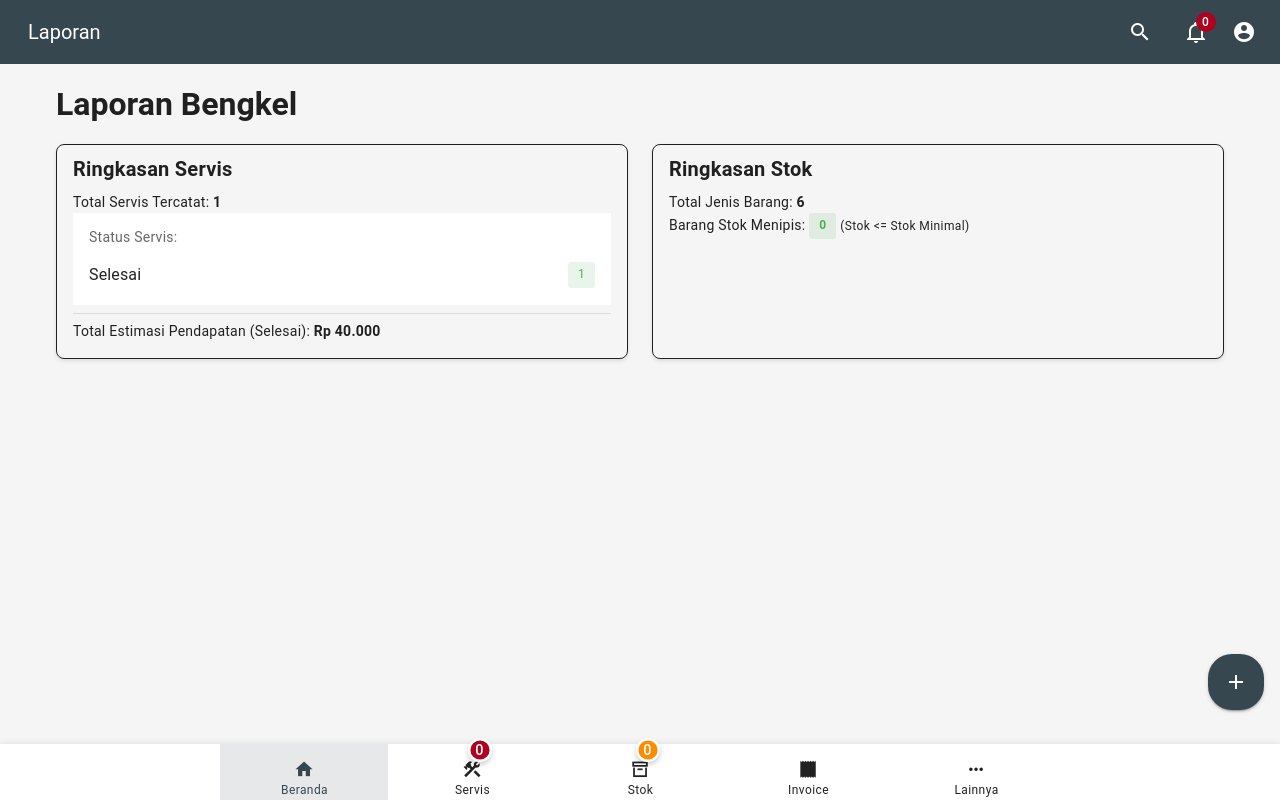
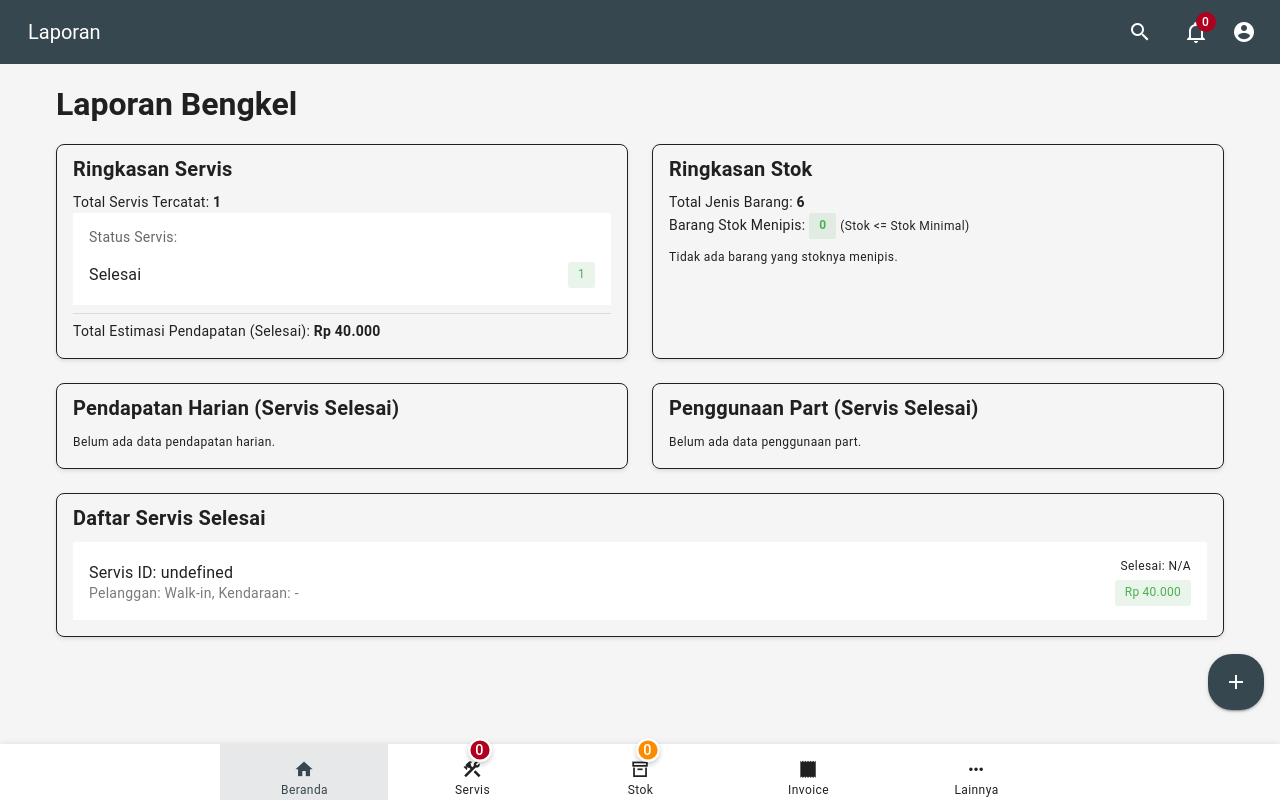
Before and after one commit to widiyanata/bengkel, a Vue app in the folder bengkelku-mobile/: page /laporan in a window 1280 px wide. Built offline with nearby package versions, Linux system fonts and the light colour scheme.

Commit message:
feat(reporting): implement basic reports (low stock, daily revenue, parts usage, completed services)

```diff
--- a/bengkelku-mobile/src/views/ReportingPage.vue
+++ b/bengkelku-mobile/src/views/ReportingPage.vue
@@ -40,8 +40,23 @@
                  </v-chip>
                  <span class="text-caption ml-1">(Stok &lt;= Stok Minimal)</span> <!-- Corrected Entity -->
               </p>
-             <!-- Add more stock details later if needed -->
-             <!-- e.g., list low stock items -->
+             <!-- List Low Stock Items -->
+             <v-list v-if="lowStockItemsList.length > 0" density="compact" class="mt-2">
+                <v-list-subheader>Barang Stok Menipis:</v-list-subheader>
+                <v-list-item
+                  v-for="item in lowStockItemsList"
+                  :key="item.itemId"
+                  :title="item.namaItem"
+                >
+                  <template v-slot:append>
+                    <v-chip size="x-small" color="error" label>
+                      Stok: {{ item.stokSaatIni }} / Min: {{ item.stokMinimal }}
+                    </v-chip>
+                  </template>
+                </v-list-item>
+              </v-list>
+              <p v-else class="text-caption mt-2">Tidak ada barang yang stoknya menipis.</p>
+
            </v-card-text>
             <v-card-text v-else class="text-center">
               <v-progress-circular indeterminate color="primary"></v-progress-circular>
@@ -49,6 +64,92 @@
             </v-card-text>
          </v-card>
        </v-col>
+
+      <!-- Daily Revenue Card -->
+      <v-col cols="12" md="6">
+        <v-card variant="outlined" class="fill-height">
+          <v-card-title>Pendapatan Harian (Servis Selesai)</v-card-title>
+          <v-card-text v-if="!loading">
+            <v-list v-if="dailyRevenueData.length > 0" density="compact">
+              <v-list-item
+                v-for="item in dailyRevenueData"
+                :key="item.date"
+                :title="formatDate(item.date)"
+              >
+                <template v-slot:append>
+                  <v-chip size="small" color="success" label>
+                    {{ formatCurrency(item.revenue) }}
+                  </v-chip>
+                </template>
+              </v-list-item>
+            </v-list>
+            <p v-else class="text-caption">Belum ada data pendapatan harian.</p>
+          </v-card-text>
+          <v-card-text v-else class="text-center">
+            <v-progress-circular indeterminate color="primary"></v-progress-circular>
+            <p>Memuat data pendapatan...</p>
+          </v-card-text>
+        </v-card>
+      </v-col>
+
+      <!-- Parts Usage Card -->
+      <v-col cols="12" md="6">
+        <v-card variant="outlined" class="fill-height">
+          <v-card-title>Penggunaan Part (Servis Selesai)</v-card-title>
+          <v-card-text v-if="!loading">
+            <v-list v-if="partsUsageData.length > 0" density="compact">
+              <v-list-item
+                v-for="item in partsUsageData"
+                :key="item.itemId"
+                :title="item.namaItem"
+                :subtitle="`Kode: ${item.kodeItem || '-'}`"
+              >
+                <template v-slot:append>
+                  <v-chip size="small" color="info" label>
+                    Total Digunakan: {{ item.totalQuantity }}
+                  </v-chip>
+                </template>
+              </v-list-item>
+            </v-list>
+            <p v-else class="text-caption">Belum ada data penggunaan part.</p>
+          </v-card-text>
+          <v-card-text v-else class="text-center">
+            <v-progress-circular indeterminate color="primary"></v-progress-circular>
+            <p>Memuat data penggunaan part...</p>
+          </v-card-text>
+        </v-card>
+      </v-col>
+
+      <!-- Completed Services List Card -->
+      <v-col cols="12">
+        <v-card variant="outlined">
+          <v-card-title>Daftar Servis Selesai</v-card-title>
+          <v-card-text v-if="!loading">
+            <v-list v-if="completedServicesList.length > 0" density="compact">
+              <v-list-item
+                v-for="service in completedServicesList"
+                :key="service.serviceId"
+                :title="`Servis ID: ${service.serviceId}`"
+                :subtitle="`Pelanggan: ${service.customer?.nama || 'Walk-in'}, Kendaraan: ${service.vehicle?.nomorPolisi || '-'}`"
+              >
+                <template v-slot:append>
+                  <div class="text-right">
+                     <div class="text-caption">Selesai: {{ formatDate(service.tanggalSelesai) }}</div>
+                     <v-chip size="small" color="success" label class="mt-1">
+                       {{ formatCurrency(service.totalBiaya) }}
+                     </v-chip>
+                  </div>
+                </template>
+              </v-list-item>
+            </v-list>
+            <p v-else class="text-caption">Belum ada servis yang selesai.</p>
+          </v-card-text>
+          <v-card-text v-else class="text-center">
+            <v-progress-circular indeterminate color="primary"></v-progress-circular>
+            <p>Memuat data servis selesai...</p>
+          </v-card-text>
+        </v-card>
+      </v-col>
 
     </v-row>
 
@@ -88,6 +189,84 @@ const lowStockItemsCount = computed(() => {
   return stockItems.value.filter(item =>
     item.stokMinimal > 0 && (Number(item.stokSaatIni) || 0) <= Number(item.stokMinimal)
   ).length;
+});
+
+// Computed property to get the list of low stock items
+const lowStockItemsList = computed(() => {
+  return stockItems.value.filter(item =>
+    item.stokMinimal > 0 && (Number(item.stokSaatIni) || 0) <= Number(item.stokMinimal)
+  ).sort((a, b) => (a.stokSaatIni / a.stokMinimal) - (b.stokSaatIni / b.stokMinimal)); // Sort by severity
+});
+
+// Computed property for daily revenue
+const dailyRevenueData = computed(() => {
+  const revenueByDate = {};
+  services.value
+    .filter(service => service.status === 'Selesai' && service.tanggalSelesai) // Ensure service is completed and has a completion date
+    .forEach(service => {
+      try {
+        // Extract date part (YYYY-MM-DD) from ISO string or similar
+        const date = service.tanggalSelesai.substring(0, 10);
+        revenueByDate[date] = (revenueByDate[date] || 0) + (Number(service.totalBiaya) || 0);
+      } catch (e) {
+        console.warn(`Could not parse date for service ${service.serviceId}: ${service.tanggalSelesai}`);
+      }
+    });
+
+  // Convert to array and sort by date descending
+  return Object.entries(revenueByDate)
+    .map(([date, revenue]) => ({ date, revenue }))
+    .sort((a, b) => b.date.localeCompare(a.date));
+});
+
+// Computed property for parts usage
+const partsUsageData = computed(() => {
+  const usageMap = new Map(); // Use a Map for easier item lookup
+
+  // Populate map with all known items first to include items with 0 usage if needed (optional)
+  // stockItems.value.forEach(item => {
+  //   usageMap.set(item.itemId, { ...item, totalQuantity: 0 });
+  // });
+
+  services.value
+    .filter(service => service.status === 'Selesai' && service.parts && service.parts.length > 0)
+    .forEach(service => {
+      service.parts.forEach(part => {
+        const itemId = part.itemId;
+        const quantity = Number(part.jumlah) || 0;
+        if (quantity > 0) {
+          if (usageMap.has(itemId)) {
+            usageMap.get(itemId).totalQuantity += quantity;
+          } else {
+            // Find item details from stockItems if not already in map
+            const itemDetails = stockItems.value.find(stockItem => stockItem.itemId === itemId);
+            usageMap.set(itemId, {
+              itemId: itemId,
+              namaItem: itemDetails?.namaItem || `Part ID: ${itemId}`, // Fallback name
+              kodeItem: itemDetails?.kodeItem,
+              totalQuantity: quantity,
+            });
+          }
+        }
+      });
+    });
+
+  // Convert map values to array and sort by quantity descending
+  return Array.from(usageMap.values())
+    .filter(item => item.totalQuantity > 0) // Only show items that were actually used
+    .sort((a, b) => b.totalQuantity - a.totalQuantity);
+});
+
+// Computed property for completed services list
+const completedServicesList = computed(() => {
+  return services.value
+    .filter(service => service.status === 'Selesai')
+    .sort((a, b) => {
+      // Sort by completion date descending, handle cases where date might be missing
+      const dateA = a.tanggalSelesai || '0';
+      const dateB = b.tanggalSelesai || '0';
+      return dateB.localeCompare(dateA);
+    });
 });
 
 
@@ -131,6 +310,17 @@ function formatCurrency(value) {
   return new Intl.NumberFormat('id-ID', { style: 'currency', currency: 'IDR', minimumFractionDigits: 0 }).format(numberValue);
 }
 
+// Helper function for date formatting
+function formatDate(dateString) {
+  if (!dateString) return 'N/A';
+  try {
+    const date = new Date(dateString);
+    // Adjust for potential timezone issues if needed, assuming local timezone display is fine
+    return date.toLocaleDateString('id-ID', { year: 'numeric', month: 'short', day: 'numeric' });
+  } catch (e) {
+    return dateString; // Return original string if parsing fails
+  }
+}
 </script>
 
 <style scoped>
```
Also changed, not shown: 2 other files (tests, documents, lock files or other folders).
